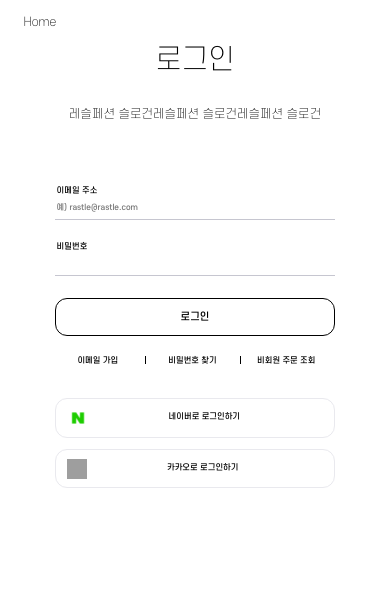
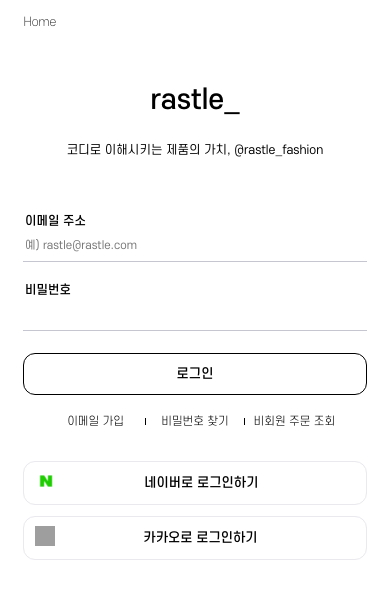
Before and after one commit to rastle-dev/rastle-frontend, a Next.js app: page /login in a window 390 px wide. Shown: the top 598 px of the page. Built offline with nearby package versions, Linux system fonts and the light colour scheme; grey boxes are pictures that could not be loaded.

Commit message:
refactor: 로그인 반응형 수정

```diff
--- a/src/components/Toast/container.tsx
+++ b/src/components/Toast/container.tsx
@@ -11,7 +11,7 @@
       position: fixed;
       top: 3rem;
       left: 50%;
-      width: 70%;
+      width: 75%;
       transform: translateX(-50%);
     }
     max-width: 575px;
@@ -30,6 +30,9 @@
     margin: 0;
     color: white;
     font-size: 1rem;
+    ${media.mobile} {
+      font-size: 1.5rem;
+    }
   }
 `;
 
--- a/src/components/common/Button/index.tsx
+++ b/src/components/common/Button/index.tsx
@@ -10,7 +10,7 @@
   onClick?: (e?: React.MouseEvent<HTMLButtonElement>) => void;
   className?: string;
   width?: string;
-  /** 버튼 활성화 (onClick)을 감지하기 위한 props*/
+  /** 버튼 활성화 (onClick)을 감지하기 위한 props */
   isActive?: boolean;
 };
 
--- a/src/components/common/Input/index.tsx
+++ b/src/components/common/Input/index.tsx
@@ -1,5 +1,6 @@
 import React from "react";
 import styled from "styled-components";
+import media from "@/styles/media";
 import COLORS from "../../../constants/color";
 
 const Wrapper = styled.div``;
@@ -7,12 +8,16 @@
   font-size: 1rem;
   color: ${COLORS.블랙};
   padding: 0 0 0.1rem 0.2rem;
+  ${media.xsmall} {
+    font-size: 1.5rem;
+  }
 `;
 
 const InputWrapper = styled.input<{ size: number }>`
   ${({ size }) => `
     width: ${size}rem;
 `}
+  width: 100%;
   padding: 0.9rem 0.2rem;
   border: none;
   border-bottom: 0.07rem solid ${COLORS.GREY[300]};
@@ -73,8 +78,10 @@
   className,
   checked,
 }: InputProps) {
+  const isCheckbox = type === "checkbox"; // 체크박스인지 확인
+
   return (
-    <Wrapper>
+    <Wrapper style={{ width: isCheckbox ? "auto" : "100%" }}>
       {!labelHidden && <Label>{label}</Label>}
       <InputWrapper
         value={value}
--- a/src/pages/login/index.tsx
+++ b/src/pages/login/index.tsx
@@ -1,7 +1,5 @@
 import React from "react";
 import { useRouter } from "next/router";
-import Input from "@/components/common/Input";
-import Button from "@/components/common/Button";
 import SNSLogin from "@/components/Login/sns";
 import PATH from "@/constants/path";
 import useLogin from "@/hooks/useLogin";
@@ -21,30 +19,28 @@
   const buttons = [
     {
       productName: "이메일 가입",
-      width: "11.6875rem",
+      width: "12.3rem",
       onClick: () => router.push(PATH.SIGNUP),
     },
     {
       productName: "비밀번호 찾기",
-      width: "11.75rem",
+      width: "12.3rem",
       onClick: () => logout(),
     },
     {
       productName: "비회원 주문 조회",
-      width: "11.4375rem",
+      width: "12.3rem",
       onClick: () => router.push(PATH.GUEST),
     },
   ];
   const inputs = [
     {
-      size: 35,
       placeholder: "예) rastle@rastle.com",
       label: "이메일 주소",
       value: email,
       onChange: onChangeEmail,
     },
     {
-      size: 35,
       label: "비밀번호",
       type: "password",
       value: password,
@@ -54,23 +50,22 @@
   return (
     <S.Container>
       <S.Header>
-        <h1>로그인</h1>
-        <h3>레슬페션 슬로건레슬페션 슬로건레슬페션 슬로건</h3>
+        <h1>rastle_</h1>
+        <h3>코디로 이해시키는 제품의 가치, @rastle_fashion</h3>
       </S.Header>
       <S.Wrapper>
         {inputs.map((input) => (
-          <Input
+          <S.StyledInput
             key={input.label}
-            size={input.size}
             placeholder={input.placeholder}
             label={input.label}
             type={input.type}
             onChange={input.onChange}
           />
         ))}
-        <Button
+        <S.LoginButton
           title="로그인"
-          width="35rem"
+          width="100%"
           onClick={() => {
             if (!(email && password)) {
               errorMsg("아이디 및 비밀번호를 확인해주세요");
--- a/src/styles/login/index.styles.tsx
+++ b/src/styles/login/index.styles.tsx
@@ -1,37 +1,84 @@
 import styled from "styled-components";
 import Button from "@/components/common/Button";
+import Input from "@/components/common/Input";
+import media from "@/styles/media";
 import COLORS from "../../constants/color";
 
 export const Container = styled.div`
-  width: 36rem;
+  width: 37rem;
+  display: flex;
+  align-items: center;
+  justify-content: center;
+  flex-direction: column;
+  ${media.mobile} {
+    width: 100%;
+  }
 `;
 
 export const Header = styled.div`
+  ${media.mobile} {
+    margin-top: 5rem;
+    width: 100%;
+  }
   width: 36rem;
   display: flex;
   flex-direction: column;
-  gap: 3.75rem;
+  gap: 1.75rem;
   h1 {
     margin: 0;
     font-size: 3.4375rem;
-    font-weight: 200;
+    font-weight: 500;
     text-align: center;
   }
   h3 {
-    margin: 0;
     text-align: center;
-    font-weight: 200;
+    font-weight: 400;
     font-size: 1.5rem;
+    margin-bottom: 4rem;
   }
 `;
 
 export const Wrapper = styled.div`
-  margin-top: 8rem;
-  width: 36rem;
+  ${media.mobile} {
+    width: 100%;
+  }
+  margin-top: 3rem;
+  width: 100%;
+  //border: 1px solid red;
   display: flex;
   flex-direction: column;
   gap: 2.7rem;
   align-items: center;
+`;
+export const StyledInput = styled(Input)`
+  //width: 37rem;
+  height: 4rem;
+  font-size: 1.2rem;
+  &::placeholder {
+    font-size: 1.2rem;
+    border: none;
+    font-weight: 400;
+  }
+  &:focus {
+    border-bottom: 2px solid;
+  }
+  padding-top: 1.2rem;
+  padding-bottom: 1.2rem;
+  ${media.mobile} {
+    //width: 44rem;
+    font-size: 1.4rem;
+    &::placeholder {
+      font-size: 1.4rem;
+      border: none;
+      font-weight: 400;
+    }
+  }
+`;
+export const LoginButton = styled(Button)`
+  //font-size: 1.2rem;
+  ${media.mobile} {
+    font-size: 1.6rem;
+  }
 `;
 export const Box = styled.div`
   display: flex;
@@ -49,19 +96,25 @@
   &:hover {
     border: none;
   }
-  font-size: 1rem;
+  font-size: 1.2rem;
+  ${media.mobile} {
+    font-size: 1.4rem;
+  }
+  font-weight: 300;
 `;
 export const SNSLogin = styled.div`
   margin-top: 2.7rem;
-  width: 36rem;
+  width: 100%;
   display: flex;
   flex-direction: column;
   gap: 1.375rem;
   align-items: center;
 `;
 export const NAVERLogo = styled.div`
-  width: 35rem;
+  width: 100%;
   border-radius: 12px;
+  text-align: center;
+
   cursor: pointer;
   border: 1px solid ${COLORS.GREY[200]};
   img {
@@ -70,14 +123,20 @@
     margin: 1rem 0 1rem 1.375rem;
   }
   div {
-    font-size: 1rem;
+    width: 100%;
+    margin-right: 2.5rem;
+    font-size: 1.2rem;
     padding: 1.6rem 0 1.6rem 0;
+    ${media.mobile} {
+      font-size: 1.6rem;
+    }
   }
   display: flex;
-  gap: 10rem;
 `;
 export const KAKAOLogo = styled.div`
-  width: 35rem;
+  width: 100%;
+  text-align: center;
+
   border-radius: 12px;
   cursor: pointer;
   border: 1px solid ${COLORS.GREY[200]};
@@ -87,9 +146,13 @@
     margin: 1.1rem 0 1.1rem 1.375rem;
   }
   div {
-    font-size: 1rem;
+    width: 100%;
+    margin-right: 2.5rem;
+    font-size: 1.2rem;
+    ${media.mobile} {
+      font-size: 1.6rem;
+    }
     padding: 1.6rem 0 1.6rem 0;
   }
   display: flex;
-  gap: 10rem;
 `;
```
